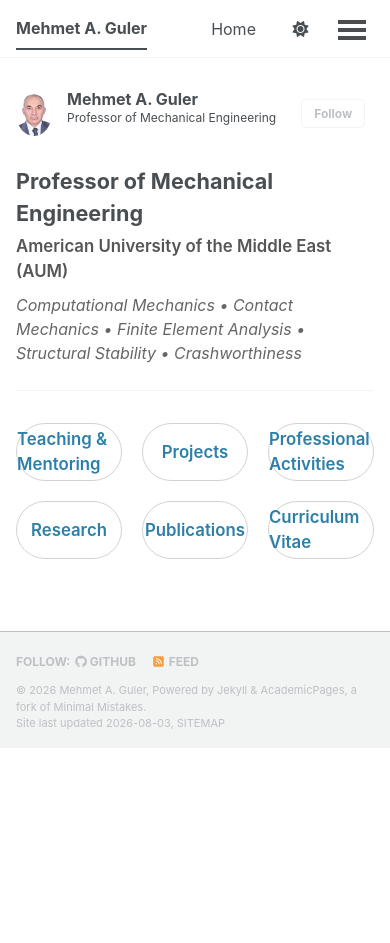
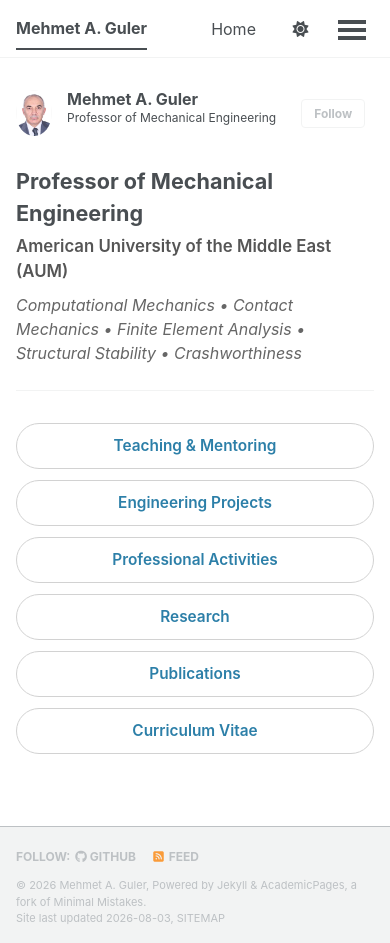
Before and after one commit to profguler/profguler.github.io, a Jekyll site: the page built from _pages/about.md, in a window 390 px wide and 943 px high. Built offline with Jekyll 4.4.1, drawn with Linux system fonts in a browser that asks for light colours; a style sheet for code colours, icons or effects is not loaded; part of the change alters nothing that is shown.

Commit message:
Update about.md

```diff
--- a/_pages/about.md
+++ b/_pages/about.md
@@ -25,113 +25,92 @@ Computational Mechanics • Contact Mechanics • Finite Element Analysis • St
 
 <hr style="margin:1.5rem 0 2rem 0;">
 
-<div style="
-display:grid;
-grid-template-columns:repeat(3, 1fr);
-gap:20px;
-max-width:900px;
-">
+<style>
+.home-button-grid {
+  display: grid;
+  grid-template-columns: repeat(3, minmax(0, 1fr));
+  gap: 20px;
+  max-width: 900px;
+}
 
-<a href="/teaching/" style="text-decoration:none;">
-<div style="
-height:58px;
-display:flex;
-align-items:center;
-justify-content:center;
-border:1px solid #d2d2d2;
-border-radius:999px;
-background:#ffffff;
-font-size:1.05rem;
-font-weight:600;
-color:#2c7fa8;
-">
+.home-button {
+  min-height: 54px;
+  display: flex;
+  align-items: center;
+  justify-content: center;
+  padding: 0.55rem 1rem;
+  border: 1px solid #d2d2d2;
+  border-radius: 999px;
+  background: #ffffff;
+  color: #2c7fa8 !important;
+  font-size: 1rem;
+  font-weight: 600;
+  line-height: 1.2;
+  text-align: center;
+  text-decoration: none !important;
+  box-sizing: border-box;
+  transition:
+    background-color 0.2s ease,
+    color 0.2s ease,
+    border-color 0.2s ease,
+    transform 0.2s ease;
+}
+
+.home-button:hover {
+  background: #2c7fa8;
+  color: #ffffff !important;
+  border-color: #2c7fa8;
+  transform: translateY(-1px);
+}
+
+/* Tablet */
+@media screen and (max-width: 800px) {
+  .home-button-grid {
+    grid-template-columns: repeat(2, minmax(0, 1fr));
+    gap: 14px;
+  }
+}
+
+/* Mobile */
+@media screen and (max-width: 520px) {
+  .home-button-grid {
+    grid-template-columns: 1fr;
+    gap: 11px;
+  }
+
+  .home-button {
+    width: 100%;
+    min-height: 46px;
+    padding: 0.6rem 0.85rem;
+    font-size: 0.96rem;
+  }
+}
+</style>
+
+<div class="home-button-grid">
+
+<a class="home-button" href="/teaching/">
 Teaching &amp; Mentoring
-</div>
 </a>
 
-<a href="/projects/" style="text-decoration:none;">
-<div style="
-height:58px;
-display:flex;
-align-items:center;
-justify-content:center;
-border:1px solid #d2d2d2;
-border-radius:999px;
-background:#ffffff;
-font-size:1.05rem;
-font-weight:600;
-color:#2c7fa8;
-">
-Projects
-</div>
+<a class="home-button" href="/projects/">
+Engineering Projects
 </a>
 
-<a href="/service/" style="text-decoration:none;">
-<div style="
-height:58px;
-display:flex;
-align-items:center;
-justify-content:center;
-border:1px solid #d2d2d2;
-border-radius:999px;
-background:#ffffff;
-font-size:1.05rem;
-font-weight:600;
-color:#2c7fa8;
-">
+<a class="home-button" href="/service/">
 Professional Activities
-</div>
 </a>
 
-<a href="/research/" style="text-decoration:none;">
-<div style="
-height:58px;
-display:flex;
-align-items:center;
-justify-content:center;
-border:1px solid #d2d2d2;
-border-radius:999px;
-background:#ffffff;
-font-size:1.05rem;
-font-weight:600;
-color:#2c7fa8;
-">
+<a class="home-button" href="/research/">
 Research
-</div>
 </a>
 
-<a href="/publications/" style="text-decoration:none;">
-<div style="
-height:58px;
-display:flex;
-align-items:center;
-justify-content:center;
-border:1px solid #d2d2d2;
-border-radius:999px;
-background:#ffffff;
-font-size:1.05rem;
-font-weight:600;
-color:#2c7fa8;
-">
+<a class="home-button" href="/publications/">
 Publications
-</div>
 </a>
 
-<a href="/cv/" style="text-decoration:none;">
-<div style="
-height:58px;
-display:flex;
-align-items:center;
-justify-content:center;
-border:1px solid #d2d2d2;
-border-radius:999px;
-background:#ffffff;
-font-size:1.05rem;
-font-weight:600;
-color:#2c7fa8;
-">
+<a class="home-button" href="/cv/">
 Curriculum Vitae
-</div>
 </a>
 
 </div>
```
